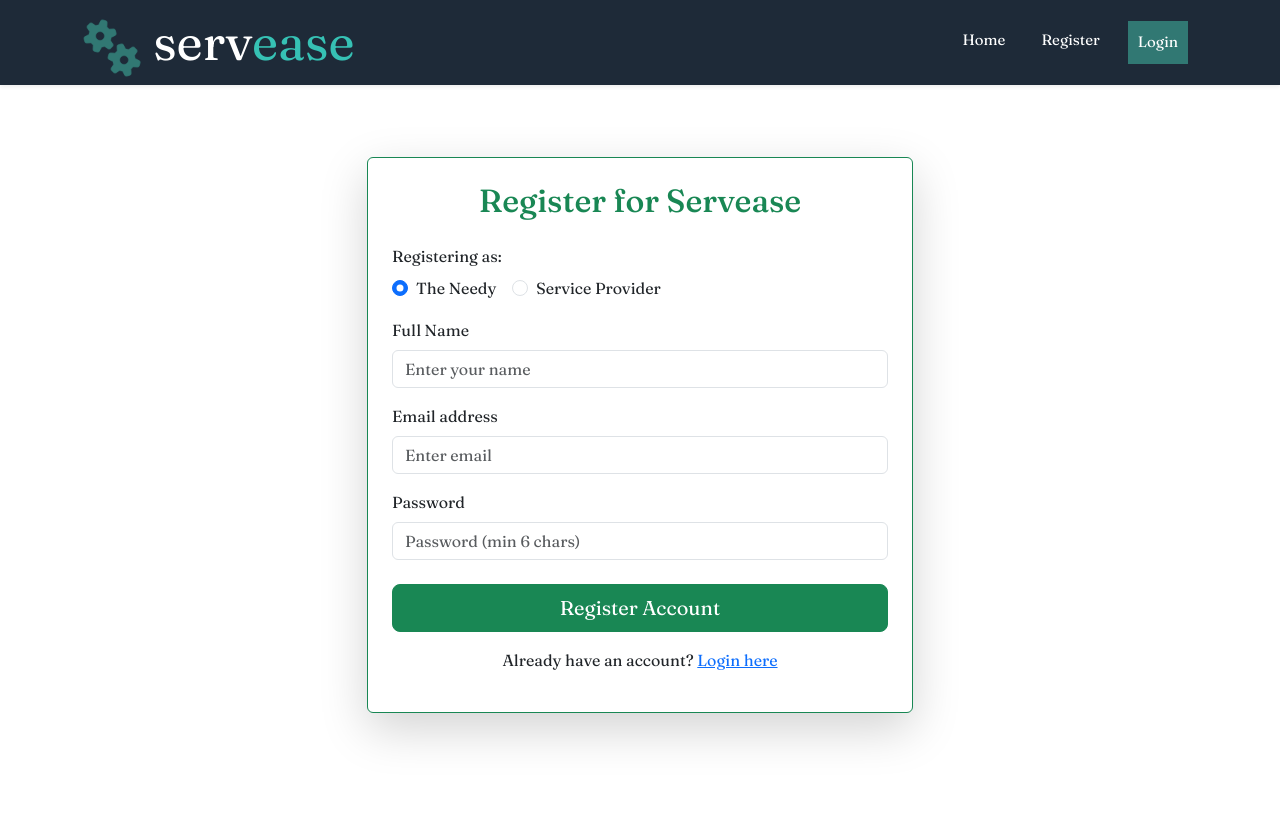
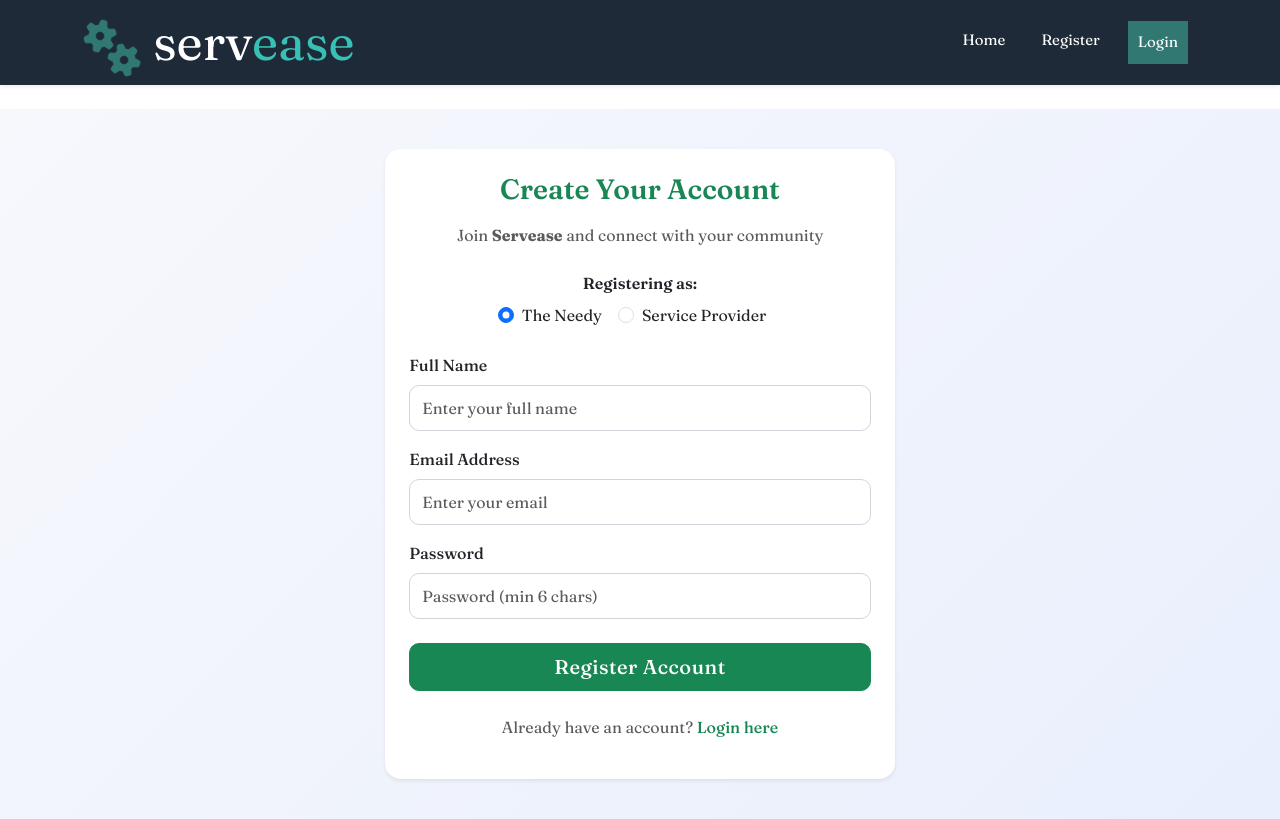
Before and after one commit to Prateek7075/ServEase, a React (Vite) app in the folder servease-frontend/: page /register in a window 1280 px wide. Built offline with nearby package versions, Linux system fonts and the light colour scheme.

Commit message:
Update Register.jsx

```diff
--- a/servease-frontend/src/pages/Auth/Login.jsx
+++ b/servease-frontend/src/pages/Auth/Login.jsx
@@ -33,7 +33,7 @@ const Login = () => {
             fluid
             className="d-flex justify-content-center align-items-center"
             style={{
-                minHeight: '100vh',
+                minHeight: '90vh',
                 background: 'linear-gradient(135deg, #f7f8fc 0%, #e9effd 100%)',
             }}
         >
@@ -46,7 +46,7 @@ const Login = () => {
                             backgroundColor: '#ffffff',
                         }}
                     >
-                        <h3 className="text-center mb-3" style={{ color: '#0d6efd', fontWeight: '600' }}>
+                        <h3 className="text-center mb-3" style={{ color: '#198754', fontWeight: '600' }}>
                             Welcome Back
                         </h3>
                         <p className="text-center text-muted mb-4">
@@ -99,6 +99,7 @@ const Login = () => {
                                         fontWeight: '500',
                                         letterSpacing: '0.5px',
                                         transition: '0.3s ease',
+                                        backgroundColor: '#198754',
                                     }}
                                 >
                                     Sign In
@@ -111,7 +112,7 @@ const Login = () => {
                             <a
                                 href="/register"
                                 style={{
-                                    color: '#0d6efd',
+                                    color: '#198754',
                                     textDecoration: 'none',
                                     fontWeight: '500',
                                 }}
--- a/servease-frontend/src/pages/Auth/Register.jsx
+++ b/servease-frontend/src/pages/Auth/Register.jsx
@@ -9,7 +9,7 @@ const Register = () => {
         name: '',
         email: '',
         password: '',
-        role: 'Needy', // Default role
+        role: 'Needy',
         serviceType: '',
         location: '',
         mobileNumber: '',
@@ -18,14 +18,10 @@ const Register = () => {
     const { register, isAuthenticated, user } = useContext(AuthContext);
     const navigate = useNavigate();
 
-    // Redirect logic
     useEffect(() => {
         if (isAuthenticated) {
-            if (user.role === 'Needy') {
-                navigate('/needy/home');
-            } else if (user.role === 'Provider') {
-                navigate('/provider/home');
-            }
+            if (user.role === 'Needy') navigate('/needy/home');
+            else if (user.role === 'Provider') navigate('/provider/home');
         }
     }, [isAuthenticated, user, navigate]);
 
@@ -33,26 +29,42 @@ const Register = () => {
 
     const onSubmit = async e => {
         e.preventDefault();
-
-        // Remove provider fields if the user registers as Needy
         const dataToSend = formData.role === 'Needy'
             ? { name: formData.name, email: formData.email, password: formData.password, role: formData.role }
             : formData;
-
         await register(dataToSend);
     };
 
     return (
-        <Container className="py-5">
-            <Row className="justify-content-center">
-                <Col md={8} lg={6}>
-                    <Card className="p-4 shadow-lg border-success">
-                        <h2 className="text-center mb-4 text-success">Register for Servease</h2>
+        <Container
+            fluid
+            className="d-flex justify-content-center align-items-center"
+            style={{
+                minHeight: '80vh',
+                background: 'linear-gradient(135deg, #f7f8fc 0%, #e9effd 100%)',
+                padding: '40px 0',
+            }}
+        >
+            <Row className="w-100 justify-content-center">
+                <Col xs={11} sm={10} md={7} lg={5}>
+                    <Card
+                        className="p-4 border-0 shadow-sm"
+                        style={{
+                            borderRadius: '16px',
+                            backgroundColor: '#ffffff',
+                        }}
+                    >
+                        <h3 className="text-center mb-3" style={{ color: '#198754', fontWeight: '600' }}>
+                            Create Your Account
+                        </h3>
+                        <p className="text-center text-muted mb-4">
+                            Join <strong>Servease</strong> and connect with your community
+                        </p>
+
                         <Form onSubmit={onSubmit}>
-
-                            {/* Role Selector */}
-                            <Form.Group className="mb-3">
-                                <Form.Label>Registering as:</Form.Label>
+                            {/* Role Selection */}
+                            <Form.Group className="mb-4 text-center">
+                                <Form.Label className="fw-semibold mb-2">Registering as:</Form.Label>
                                 <div>
                                     <Form.Check
                                         inline
@@ -77,28 +89,85 @@ const Register = () => {
                                 </div>
                             </Form.Group>
 
-                            {/* Shared Fields */}
+                            {/* Common Fields */}
                             <Form.Group className="mb-3">
-                                <Form.Label>Full Name</Form.Label>
-                                <Form.Control type="text" placeholder="Enter your name" name="name" value={formData.name} onChange={onChange} required />
-                            </Form.Group>
-                            <Form.Group className="mb-3">
-                                <Form.Label>Email address</Form.Label>
-                                <Form.Control type="email" placeholder="Enter email" name="email" value={formData.email} onChange={onChange} required />
-                            </Form.Group>
-                            <Form.Group className="mb-3">
-                                <Form.Label>Password</Form.Label>
-                                <Form.Control type="password" placeholder="Password (min 6 chars)" name="password" value={formData.password} onChange={onChange} minLength="6" required />
+                                <Form.Label style={{ fontWeight: '500' }}>Full Name</Form.Label>
+                                <Form.Control
+                                    type="text"
+                                    placeholder="Enter your full name"
+                                    name="name"
+                                    value={formData.name}
+                                    onChange={onChange}
+                                    required
+                                    style={{
+                                        borderRadius: '10px',
+                                        border: '1px solid #d1d5db',
+                                        padding: '10px 12px',
+                                    }}
+                                />
                             </Form.Group>
 
-                            {/* Provider Specific Fields (Conditional Rendering) */}
+                            <Form.Group className="mb-3">
+                                <Form.Label style={{ fontWeight: '500' }}>Email Address</Form.Label>
+                                <Form.Control
+                                    type="email"
+                                    placeholder="Enter your email"
+                                    name="email"
+                                    value={formData.email}
+                                    onChange={onChange}
+                                    required
+                                    style={{
+                                        borderRadius: '10px',
+                                        border: '1px solid #d1d5db',
+                                        padding: '10px 12px',
+                                    }}
+                                />
+                            </Form.Group>
+
+                            <Form.Group className="mb-3">
+                                <Form.Label style={{ fontWeight: '500' }}>Password</Form.Label>
+                                <Form.Control
+                                    type="password"
+                                    placeholder="Password (min 6 chars)"
+                                    name="password"
+                                    value={formData.password}
+                                    onChange={onChange}
+                                    minLength="6"
+                                    required
+                                    style={{
+                                        borderRadius: '10px',
+                                        border: '1px solid #d1d5db',
+                                        padding: '10px 12px',
+                                    }}
+                                />
+                            </Form.Group>
+
+                            {/* Provider-specific section */}
                             {formData.role === 'Provider' && (
-                                <Card className="p-3 mb-3 border-warning">
-                                    <h5 className="text-warning">Provider Details:</h5>
+                                <Card
+                                    className="p-3 mb-3 border-0 shadow-sm"
+                                    style={{
+                                        backgroundColor: '#f9f9ff',
+                                        borderRadius: '12px',
+                                    }}
+                                >
+                                    <h6
+                                        className="fw-semibold mb-3"
+                                        style={{ color: '#ffc107', textAlign: 'center' }}
+                                    >
+                                        Provider Details
+                                    </h6>
+
                                     <Form.Group className="mb-3">
                                         <Form.Label>Service Type</Form.Label>
-                                        <Form.Select name="serviceType" value={formData.serviceType} onChange={onChange} required>
-                                            <option value="">Select Service...</option>
+                                        <Form.Select
+                                            name="serviceType"
+                                            value={formData.serviceType}
+                                            onChange={onChange}
+                                            required
+                                            style={{ borderRadius: '10px' }}
+                                        >
+                                            <option value="">Select a service...</option>
                                             <option value="Plumber">Plumber</option>
                                             <option value="Electrician">Electrician</option>
                                             <option value="Carpenter">Carpenter</option>
@@ -106,25 +175,71 @@ const Register = () => {
                                             <option value="Other">Other</option>
                                         </Form.Select>
                                     </Form.Group>
+
                                     <Form.Group className="mb-3">
-                                        <Form.Label>Location (City/Area)</Form.Label>
-                                        <Form.Control type="text" placeholder="e.g., Downtown, Mumbai" name="location" value={formData.location} onChange={onChange} required />
+                                        <Form.Label>Location (City / Area)</Form.Label>
+                                        <Form.Control
+                                            type="text"
+                                            placeholder="e.g., Bandra, Mumbai"
+                                            name="location"
+                                            value={formData.location}
+                                            onChange={onChange}
+                                            required
+                                            style={{
+                                                borderRadius: '10px',
+                                                border: '1px solid #d1d5db',
+                                                padding: '10px 12px',
+                                            }}
+                                        />
                                     </Form.Group>
-                                    <Form.Group className="mb-3">
+
+                                    <Form.Group className="mb-2">
                                         <Form.Label>Mobile Number</Form.Label>
-                                        <Form.Control type="tel" placeholder="Mobile number" name="mobileNumber" value={formData.mobileNumber} onChange={onChange} />
+                                        <Form.Control
+                                            type="tel"
+                                            placeholder="Enter mobile number"
+                                            name="mobileNumber"
+                                            value={formData.mobileNumber}
+                                            onChange={onChange}
+                                            style={{
+                                                borderRadius: '10px',
+                                                border: '1px solid #d1d5db',
+                                                padding: '10px 12px',
+                                            }}
+                                        />
                                     </Form.Group>
                                 </Card>
                             )}
 
-                            <div className="d-grid gap-2 mt-4">
-                                <Button variant="success" type="submit" size="lg">
+                            <div className="d-grid mt-4">
+                                <Button
+                                    variant="success"
+                                    type="submit"
+                                    size="lg"
+                                    style={{
+                                        borderRadius: '10px',
+                                        fontWeight: '500',
+                                        letterSpacing: '0.5px',
+                                        transition: '0.3s ease',
+                                    }}
+                                >
                                     Register Account
                                 </Button>
                             </div>
                         </Form>
-                        <p className="mt-3 text-center">
-                            Already have an account? <a href="/login">Login here</a>
+
+                        <p className="mt-4 text-center text-muted">
+                            Already have an account?{' '}
+                            <a
+                                href="/login"
+                                style={{
+                                    color: '#198754',
+                                    textDecoration: 'none',
+                                    fontWeight: '500',
+                                }}
+                            >
+                                Login here
+                            </a>
                         </p>
                     </Card>
                 </Col>
```
